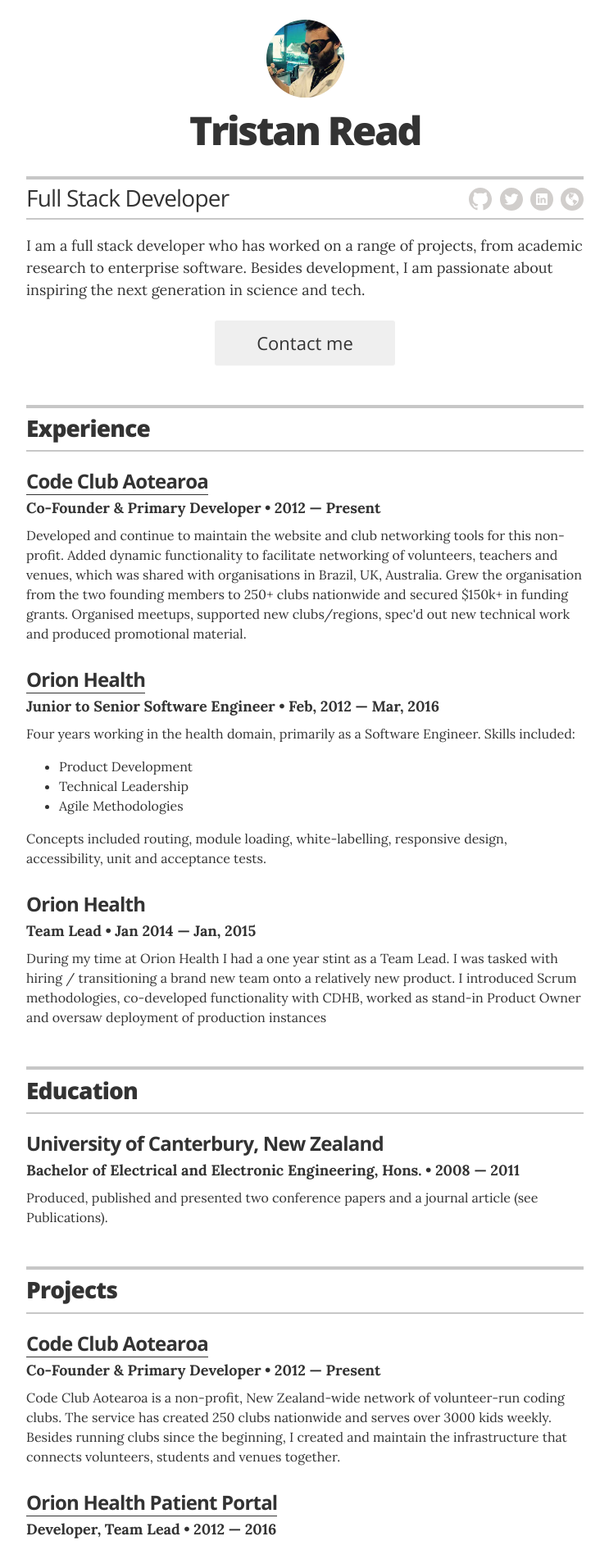
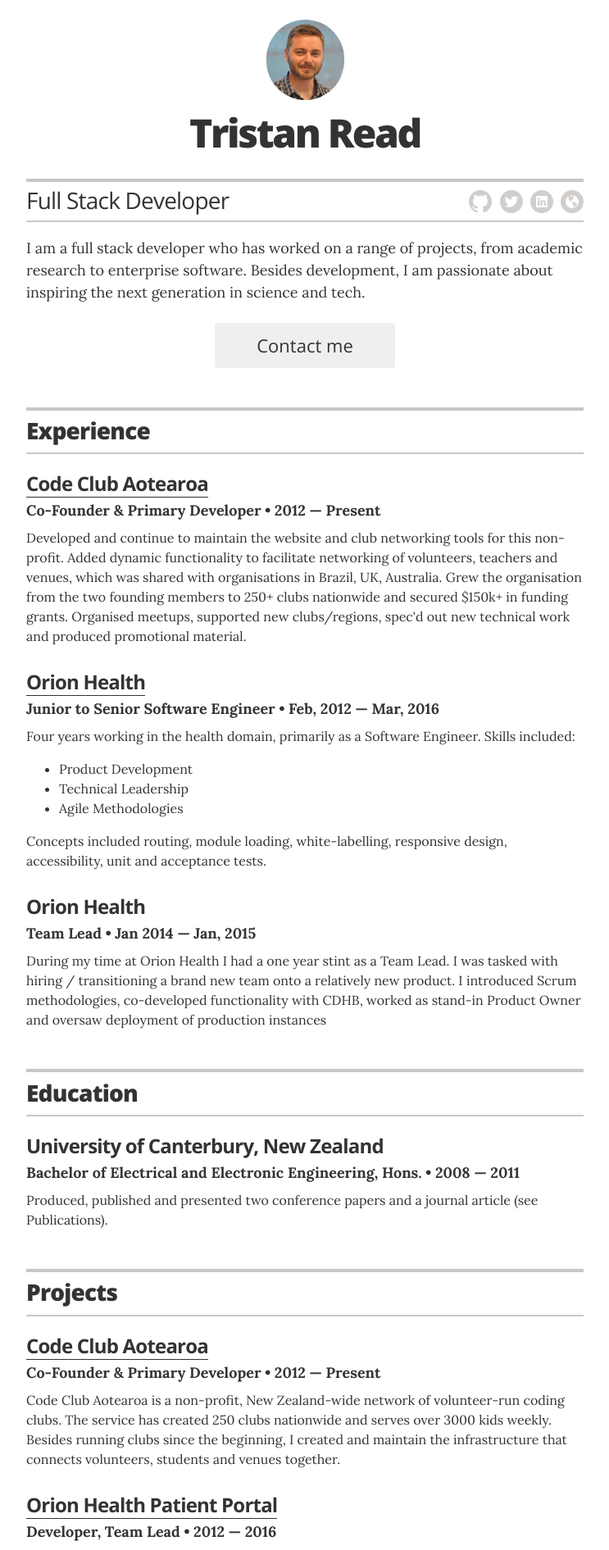
Before and after one commit to phazor/about-me, a Jekyll site: the page built from index.html, in a window 1280 px wide. Shown: the top 1891 px of the page at 82% size, without its empty margins (268-1011 px from the left). Built offline with Jekyll 4.4.1, drawn with Linux system fonts in a browser that asks for light colours.

Commit message:
removed scientist photo and added formal headshot

```diff
--- a/_layouts/resume.html
+++ b/_layouts/resume.html
@@ -15,7 +15,7 @@
 
         <!-- You can turn off the avatar in _config.yml by setting to false -->
         {% if site.resume_avatar == 'true' %}
-        <img src="images/avatar.jpg" alt="my photo" class="avatar" itemprop="image">
+        <img src="images/me.jpg" alt="my photo" class="avatar" itemprop="image">
         {% endif %}
 
         <!-- Your name is defined in the _config.yml file -->
```
Also changed, not shown: images/avatar.jpg (deleted), images/me.jpg (added).
